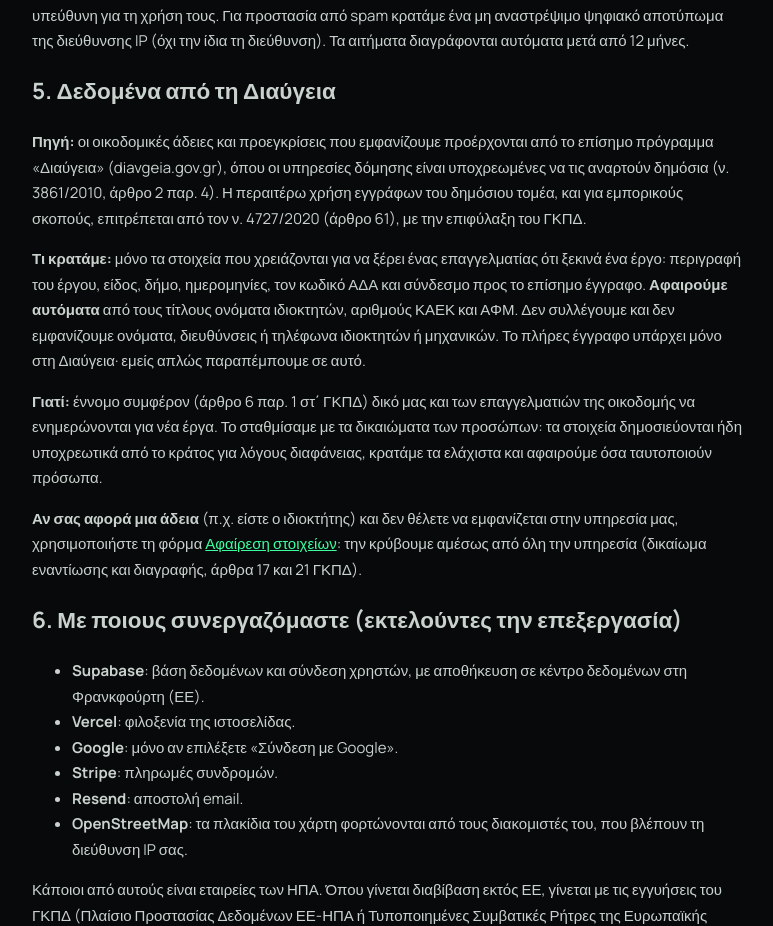
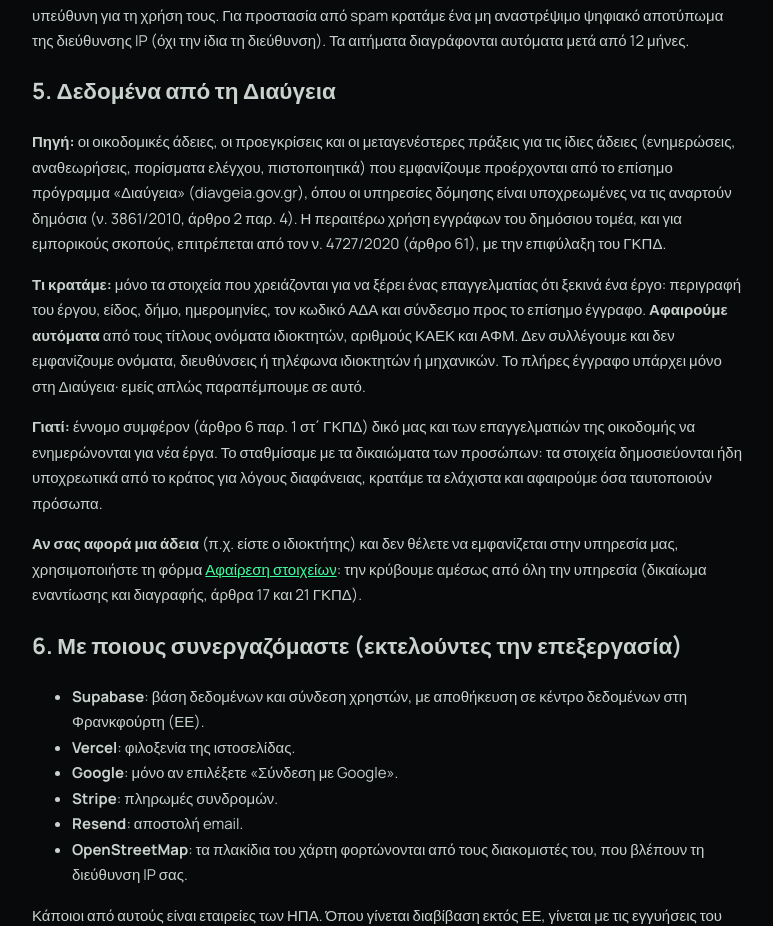
Before and after one commit to ManosXaritos/oikodomes-radar, a Next.js app: page /aporrito in a window 1280 px wide. Shown: the part 921-1847 px from the top of the page, without its empty margins (252-1025 px from the left). Built offline with nearby package versions, Linux system fonts and the light colour scheme; no server answers.

Commit message:
Privacy: mention later acts on the same permit
Co-Authored-By: Claude Opus 5.5 <noreply@anthropic.com>
Claude-Session: https://claude.ai/code/session_012c9hZ8GyobrFc1DSgLRNQc

```diff
--- a/app/aporrito/page.js
+++ b/app/aporrito/page.js
@@ -25,7 +25,7 @@ export default function Privacy() {
       <p>Όταν κάποιος στέλνει «Ζήτα προσφορά» από ένα δημόσιο προφίλ, κρατάμε όνομα, τηλέφωνο, email, περιοχή, είδος έργου και μήνυμα, και τα διαβιβάζουμε <b>μόνο</b> στην επιχείρηση που επέλεξε (εκτέλεση ενεργειών κατόπιν αιτήματός του, άρθρο 6 παρ. 1 β΄). Η επιχείρηση είναι από εκεί και πέρα αυτοτελώς υπεύθυνη για τη χρήση τους. Για προστασία από spam κρατάμε ένα μη αναστρέψιμο ψηφιακό αποτύπωμα της διεύθυνσης IP (όχι την ίδια τη διεύθυνση). Τα αιτήματα διαγράφονται αυτόματα μετά από 12 μήνες.</p>
 
       <h2>5. Δεδομένα από τη Διαύγεια</h2>
-      <p><b>Πηγή:</b> οι οικοδομικές άδειες και προεγκρίσεις που εμφανίζουμε προέρχονται από το επίσημο πρόγραμμα «Διαύγεια» (diavgeia.gov.gr), όπου οι υπηρεσίες δόμησης είναι υποχρεωμένες να τις αναρτούν δημόσια (ν. 3861/2010, άρθρο 2 παρ. 4). Η περαιτέρω χρήση εγγράφων του δημόσιου τομέα, και για εμπορικούς σκοπούς, επιτρέπεται από τον ν. 4727/2020 (άρθρο 61), με την επιφύλαξη του ΓΚΠΔ.</p>
+      <p><b>Πηγή:</b> οι οικοδομικές άδειες, οι προεγκρίσεις και οι μεταγενέστερες πράξεις για τις ίδιες άδειες (ενημερώσεις, αναθεωρήσεις, πορίσματα ελέγχου, πιστοποιητικά) που εμφανίζουμε προέρχονται από το επίσημο πρόγραμμα «Διαύγεια» (diavgeia.gov.gr), όπου οι υπηρεσίες δόμησης είναι υποχρεωμένες να τις αναρτούν δημόσια (ν. 3861/2010, άρθρο 2 παρ. 4). Η περαιτέρω χρήση εγγράφων του δημόσιου τομέα, και για εμπορικούς σκοπούς, επιτρέπεται από τον ν. 4727/2020 (άρθρο 61), με την επιφύλαξη του ΓΚΠΔ.</p>
       <p><b>Τι κρατάμε:</b> μόνο τα στοιχεία που χρειάζονται για να ξέρει ένας επαγγελματίας ότι ξεκινά ένα έργο: περιγραφή του έργου, είδος, δήμο, ημερομηνίες, τον κωδικό ΑΔΑ και σύνδεσμο προς το επίσημο έγγραφο. <b>Αφαιρούμε αυτόματα</b> από τους τίτλους ονόματα ιδιοκτητών, αριθμούς ΚΑΕΚ και ΑΦΜ. Δεν συλλέγουμε και δεν εμφανίζουμε ονόματα, διευθύνσεις ή τηλέφωνα ιδιοκτητών ή μηχανικών. Το πλήρες έγγραφο υπάρχει μόνο στη Διαύγεια· εμείς απλώς παραπέμπουμε σε αυτό.</p>
       <p><b>Γιατί:</b> έννομο συμφέρον (άρθρο 6 παρ. 1 στ΄ ΓΚΠΔ) δικό μας και των επαγγελματιών της οικοδομής να ενημερώνονται για νέα έργα. Το σταθμίσαμε με τα δικαιώματα των προσώπων: τα στοιχεία δημοσιεύονται ήδη υποχρεωτικά από το κράτος για λόγους διαφάνειας, κρατάμε τα ελάχιστα και αφαιρούμε όσα ταυτοποιούν πρόσωπα.</p>
       <p><b>Αν σας αφορά μια άδεια</b> (π.χ. είστε ο ιδιοκτήτης) και δεν θέλετε να εμφανίζεται στην υπηρεσία μας, χρησιμοποιήστε τη φόρμα <Link href="/afairesi">Αφαίρεση στοιχείων</Link>: την κρύβουμε αμέσως από όλη την υπηρεσία (δικαίωμα εναντίωσης και διαγραφής, άρθρα 17 και 21 ΓΚΠΔ).</p>
```
